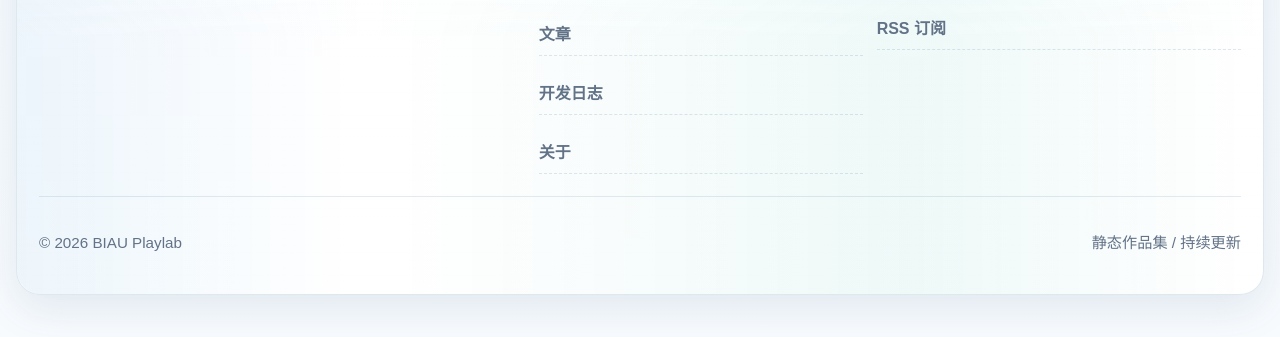
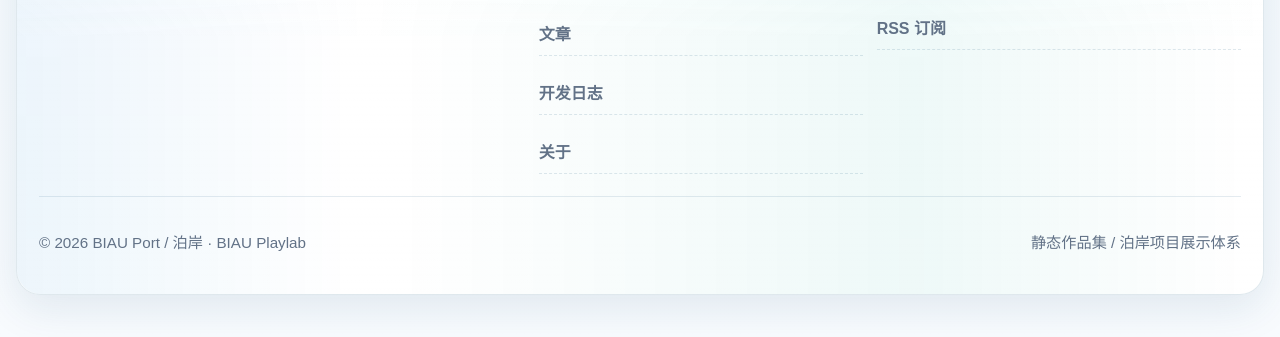
Before and after one commit to Drew-Z/blog, an Astro site: page /about in a window 1280 px wide. Shown: the part 2145-2482 px from the top of the page. Built offline with nearby package versions, Linux system fonts and the light colour scheme; Astro itself is replaced by a stand-in of ours.

Commit message:
feat(site): show biau port ownership

```diff
--- a/src/components/Footer.astro
+++ b/src/components/Footer.astro
@@ -33,7 +33,7 @@ const year = new Date().getFullYear();
   </div>
 
   <div class="footer-bottom">
-    <p>© {year} {siteMeta.name}</p>
-    <p>静态作品集 / 持续更新</p>
+    <p>© {year} {siteMeta.parentBrand} · {siteMeta.name}</p>
+    <p>静态作品集 / 泊岸项目展示体系</p>
   </div>
 </footer>
--- a/src/components/Nav.astro
+++ b/src/components/Nav.astro
@@ -15,7 +15,7 @@ const currentPath = normalizePath(Astro.url.pathname);
     <span class="brand-mark">BP</span>
     <span class="brand-copy">
       <strong>{siteMeta.name}</strong>
-      <small>{siteMeta.tagline}</small>
+      <small>{siteMeta.parentBrand} · {siteMeta.tagline}</small>
     </span>
   </a>
   <div class="nav-links">
--- a/src/utils/site-meta.ts
+++ b/src/utils/site-meta.ts
@@ -1,5 +1,6 @@
 export const siteMeta = {
   name: 'BIAU Playlab',
+  parentBrand: 'BIAU Port / 泊岸',
   title: '泊岸游戏原型、Web 试玩与系统设计内容站',
   description: '围绕六个 Godot 游戏原型、Web 试玩、开发日志和系统策划拆解搭建的独立游戏内容站。',
   tagline: '六个 Godot 原型 / Web 试玩 / 系统拆解',
```
